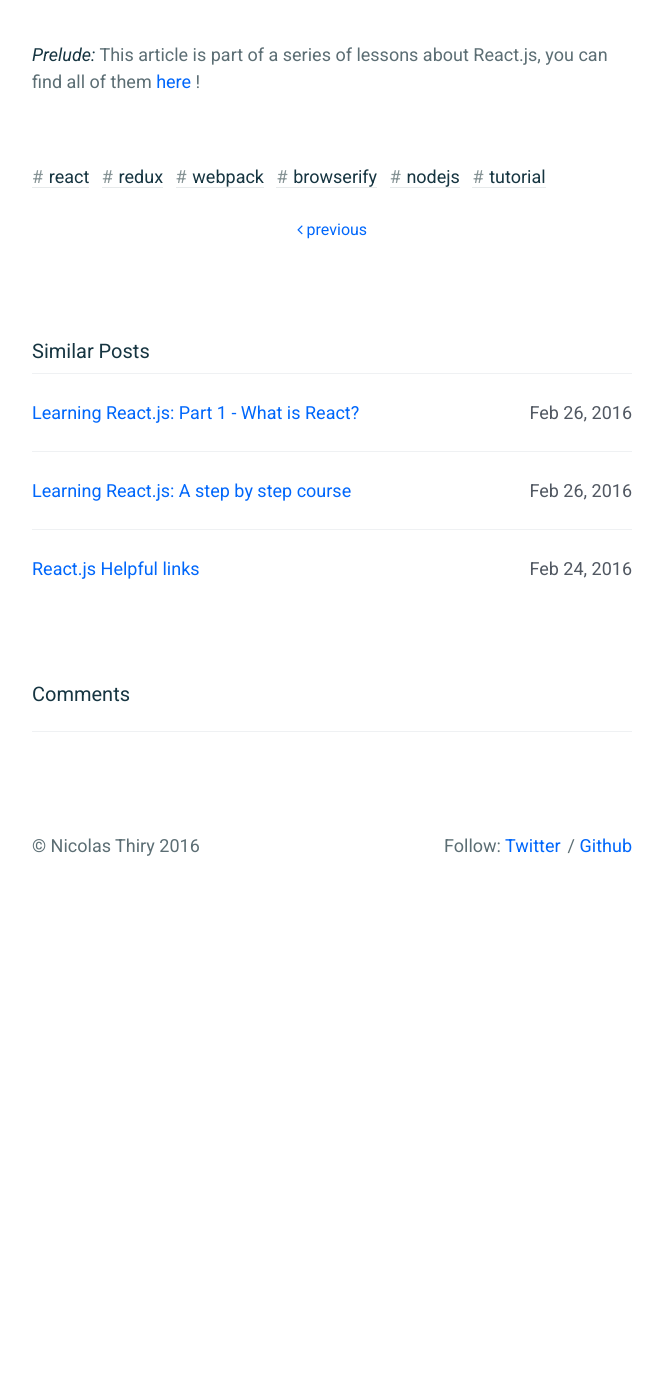
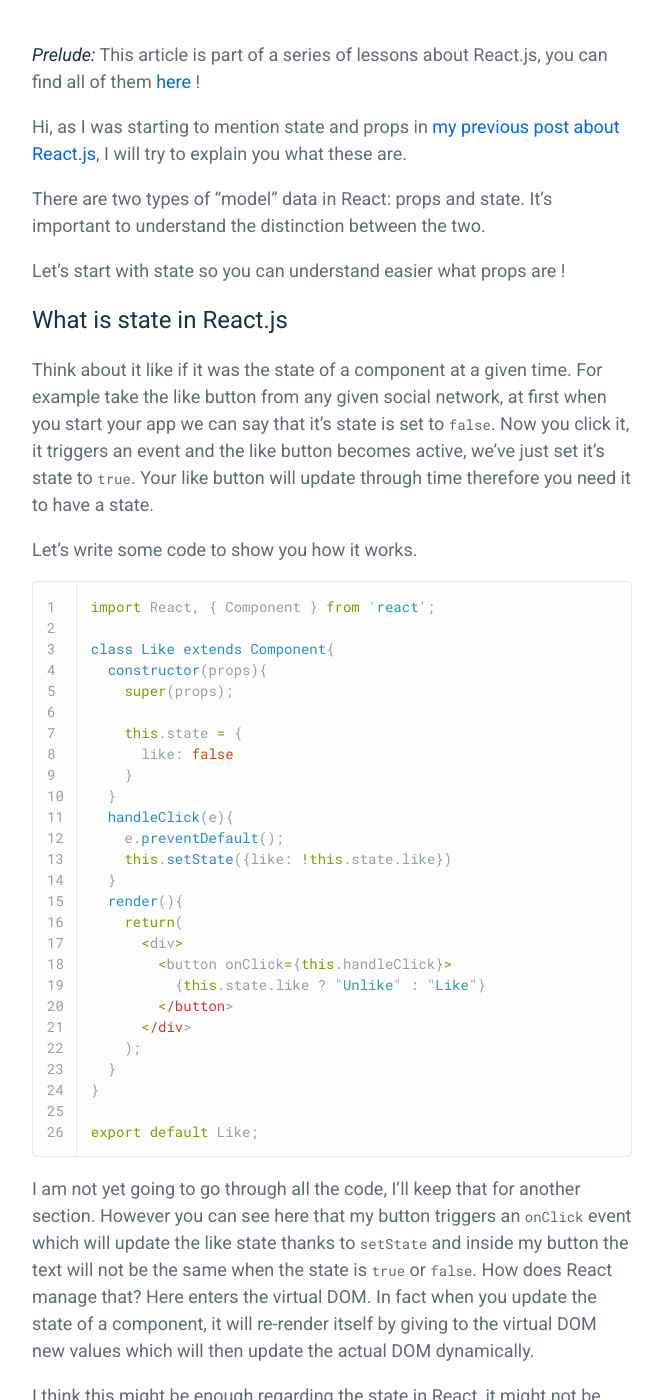
Before and after one commit to nicolasthy/nicolasthy.github.io, a Jekyll site: the page built from _posts/2016-02-27-learning-reactjs-part-2.markdown, in a window 1280 px wide and 1400 px high, scrolled down 432 px. Shown: the whole window, without its empty margins (308-971 px from the left). Built offline with Jekyll 4.4.1, drawn with Linux system fonts in a browser that asks for light colours; nearby versions of some CDN libraries; comment, search, counter and statistics services are not loaded; before the commit the page ends 1391 px from its top, so only the background shows below that; some of the changed text lies outside the part shown.

Commit message:
Draft new post

```diff
--- a/_posts/2016-02-27-learning-reactjs-part-2.markdown
+++ b/_posts/2016-02-27-learning-reactjs-part-2.markdown
@@ -11,3 +11,54 @@
 prevpost: learning-reactjs-part-1
 ---
 _**Prelude:**_ This article is part of a series of lessons about React.js, you can find all of them [here]({{site.baseurl}}/learning-reactjs/) !
+
+Hi, as I was starting to mention state and props in [my previous post about React.js]({{site.baseurl}}/learning-reactjs-part-1/), I will try to explain you what these are.
+
+There are two types of "model" data in React: props and state. It's important to understand the distinction between the two.
+
+Let's start with state so you can understand easier what props are !
+
+## What is state in React.js
+
+Think about it like if it was the state of a component at a given time. For example take the like button from any given social network, at first when you start your app we can say that it's state is set to `false`. Now you click it, it triggers an event and the like button becomes active, we've just set it's state to `true`. Your like button will update through time therefore you need it to have a state.
+
+Let's write some code to show you how it works.
+
+{% highlight javascript linenos %}
+import React, { Component } from 'react';
+
+class Like extends Component{
+  constructor(props){
+    super(props);
+
+    this.state = {
+      like: false
+    }
+  }
+  handleClick(e){
+    e.preventDefault();
+    this.setState({like: !this.state.like})
+  }
+  render(){
+    return(
+      <div>
+        <button onClick={this.handleClick}>
+          {this.state.like ? "Unlike" : "Like"}
+        </button>
+      </div>
+    );
+  }
+}
+
+export default Like;
+{% endhighlight %}
+
+I am not yet going to go through all the code, I'll keep that for another section. However you can see here that my button triggers an `onClick` event which will update the like state thanks to `setState` and inside my button the text will not be the same when the state is `true` or `false`. How does React manage that? Here enters the virtual DOM. In fact when you update the state of a component, it will re-render itself by giving to the virtual DOM new values which will then update the actual DOM dynamically.
+
+I think this might be enough regarding the state in React, it might not be enough explanation but you will understand it better when starting to write actual code.
+
+## What is props in React.js
+
+So from here we can say that the state of a component can be updated through time when the user triggers an event.
+
+Props are the "opposite" of state. It should not, and won't update.
```
Also changed, not shown: other parts of _posts/2016-02-27-learning-reactjs-part-2.markdown (+1 -1 lines).
